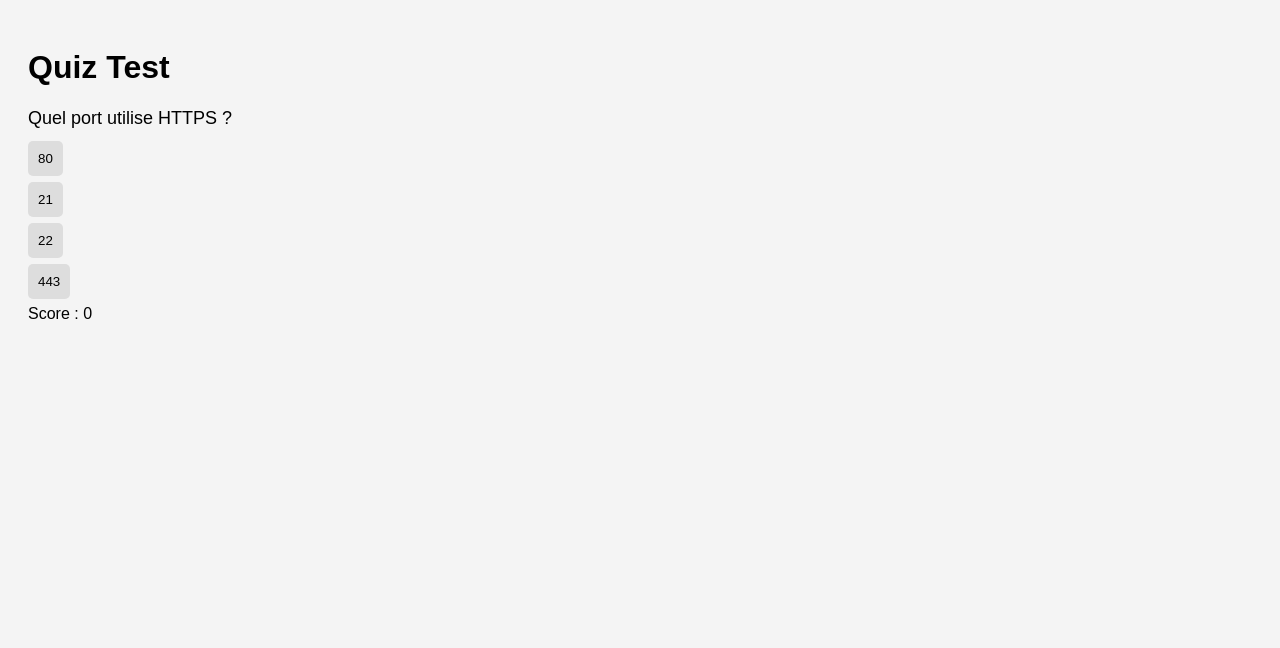
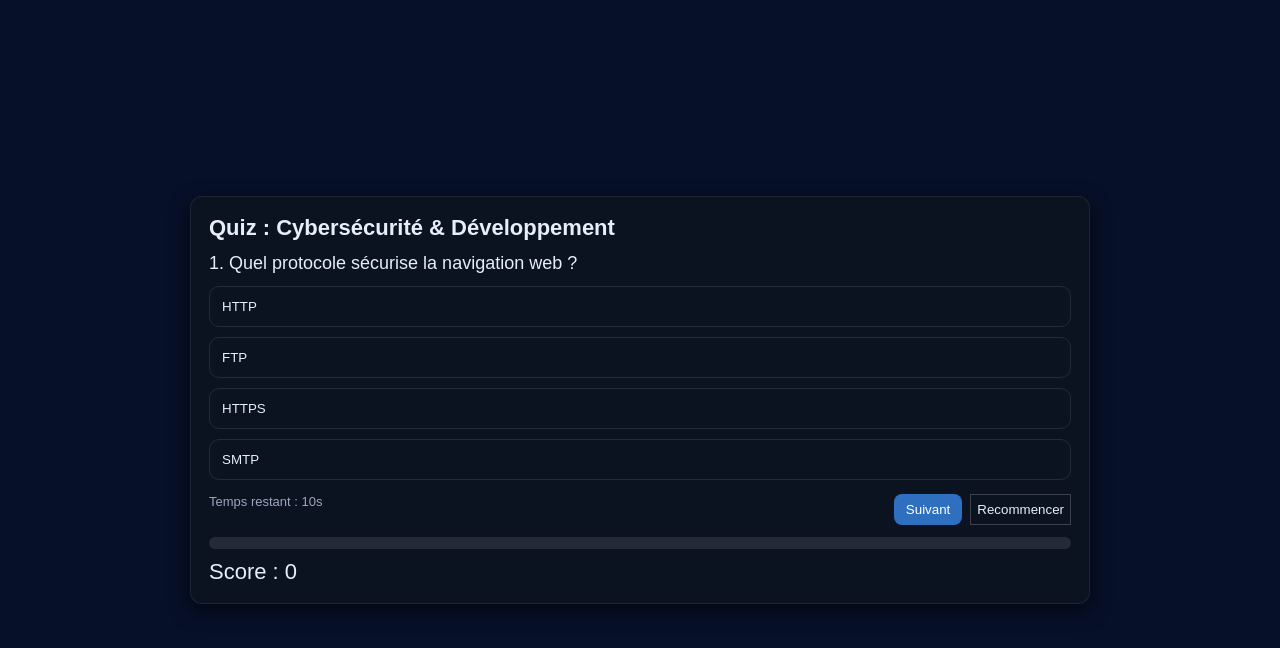
Before and after one commit to quizgam/quizgame, a plain HTML site: page index.html in a window 1280 px wide. Drawn offline with Linux system fonts and the light colour scheme.

Commit message:
Add files via upload

```diff
--- a/index.html
+++ b/index.html
@@ -1,48 +1,161 @@
 <!DOCTYPE html>
 <html lang="fr">
 <head>
-  <meta charset="UTF-8">
-  <title>Mini Quiz Test</title>
+  <meta charset="utf-8" />
+  <meta name="viewport" content="width=device-width,initial-scale=1" />
+  <title>Quiz Cybersécurité & Dev</title>
   <style>
-    body { font-family: Arial, sans-serif; background:#f4f4f4; padding:20px; }
-    .question { font-size:18px; margin-bottom:12px; }
-    .btn { display:block; margin:6px 0; padding:10px; background:#ddd; border:none; cursor:pointer; border-radius:5px; }
-    .btn.correct { background:#4caf50; color:white; }
-    .btn.wrong { background:#f44336; color:white; }
+    :root{--bg:#0f1724;--card:#0b1220;--accent:#2f6fbf;--muted:#9aa7bf;--success:#1fa055;--danger:#e04f5f}
+    *{box-sizing:border-box}
+    body{font-family:Arial, sans-serif;margin:0;min-height:100vh;background:#071029;color:#e6eef8;display:flex;align-items:center;justify-content:center;padding:24px}
+    .wrap{width:100%;max-width:900px}
+    .card{background:#0b1220;border:1px solid rgba(255,255,255,0.08);padding:18px;border-radius:12px;box-shadow:0 6px 20px rgba(0,0,0,0.6)}
+    h1{font-size:22px;margin:0 0 12px}
+    .question{font-size:18px;margin-bottom:12px}
+    .answers{display:flex;flex-direction:column;gap:10px}
+    .btn{background:transparent;border:1px solid rgba(255,255,255,0.1);padding:12px;border-radius:10px;color:inherit;text-align:left;cursor:pointer}
+    .btn:hover{transform:translateY(-3px)}
+    .btn.correct{border-color:var(--success);background:rgba(31,160,85,0.1)}
+    .btn.wrong{border-color:var(--danger);background:rgba(224,79,95,0.1)}
+    .controls{display:flex;gap:8px;margin-top:14px}
+    .small{font-size:13px;color:var(--muted)}
+    .progress{height:12px;background:rgba(255,255,255,0.1);border-radius:8px;overflow:hidden;margin-top:12px}
+    .progress > i{display:block;height:100%;background:linear-gradient(90deg,var(--accent),#5aa0ff);width:0%}
+    .score{font-size:22px;margin-top:10px}
+    .explain{margin-top:10px;color:var(--muted);font-size:14px}
+    button.action{background:var(--accent);color:#fff;border:0;padding:8px 12px;border-radius:8px;cursor:pointer}
+    button.ghost{background:transparent;border:1px solid rgba(255,255,255,0.2);color:#e6eef8}
   </style>
 </head>
 <body>
-  <h1>Quiz Test</h1>
-  <div class="question" id="question">Quel port utilise HTTPS ?</div>
-  <div id="answers"></div>
-  <div id="score">Score : 0</div>
+  <div class="wrap">
+    <div class="card">
+      <h1>Quiz : Cybersécurité & Développement</h1>
+      <div id="question" class="question">Chargement...</div>
+      <div id="answers" class="answers"></div>
 
-  <script>
-    const question = {
-      q: "Quel port utilise HTTPS ?",
-      choices: ["80", "21", "22", "443"],
-      correct: 3
-    };
+      <div class="controls">
+        <div class="small">Temps restant : <span id="timer-display">--</span>s</div>
+        <button id="next-btn" class="action" style="margin-left:auto">Suivant</button>
+        <button id="restart-btn" class="ghost">Recommencer</button>
+      </div>
 
-    let score = 0;
-    const answersEl = document.getElementById("answers");
-    const scoreEl = document.getElementById("score");
+      <div class="explain" id="explain"></div>
+      <div class="progress"><i id="progress-bar"></i></div>
+      <div class="score">Score : <span id="score">0</span></div>
+    </div>
+  </div>
 
-    question.choices.forEach((choice, i) => {
-      const btn = document.createElement("button");
-      btn.textContent = choice;
-      btn.className = "btn";
-      btn.onclick = () => {
-        if (i === question.correct) {
-          btn.classList.add("correct");
-          score += 1;
-        } else {
-          btn.classList.add("wrong");
-        }
-        scoreEl.textContent = "Score : " + score;
-      };
-      answersEl.appendChild(btn);
-    });
-  </script>
+<script>
+// === CONFIGURATION ===
+const config = { timePerQuestion: 15, pointsCorrect: 10, pointsWrong: -2 };
+
+// === QUESTIONS ===
+const questions = [
+  {q:'Quel protocole sécurise la navigation web ?',choices:['HTTP','FTP','HTTPS','SMTP'],correct:2,explanation:'HTTPS chiffre les échanges via TLS/SSL.'},
+  {q:'Quelle commande supprime toutes les lignes d’une table sans supprimer la table ?',choices:['DELETE FROM table;','DROP TABLE;','TRUNCATE TABLE table;','REMOVE FROM table;'],correct:2,explanation:'TRUNCATE est plus rapide que DELETE pour vider une table.'},
+  {q:'Quelle superglobale PHP contient les paramètres d’URL ?',choices:['$_POST','$_GET','$_SESSION','$_COOKIE'],correct:1,explanation:'Les variables passées dans l’URL sont accessibles avec $_GET.'},
+  {q:'phpMyAdmin sert à ?',choices:['Éditer du PHP','Gérer MySQL via le web','Compiler PHP','Analyser le réseau'],correct:1,explanation:'phpMyAdmin est une interface web pour administrer MySQL/MariaDB.'},
+  {q:'Quel port est utilisé par SSH ?',choices:['21','22','80','443'],correct:1,explanation:'SSH utilise par défaut le port TCP 22.'}
+];
+
+// === STATE ===
+let state = {index:0,score:0,answered:0,completed:false,timer:null,remaining:config.timePerQuestion};
+
+// === UI refs ===
+const qEl=document.getElementById('question');
+const answersEl=document.getElementById('answers');
+const scoreEl=document.getElementById('score');
+const explainEl=document.getElementById('explain');
+const nextBtn=document.getElementById('next-btn');
+const restartBtn=document.getElementById('restart-btn');
+const timerDisplay=document.getElementById('timer-display');
+const progressBar=document.getElementById('progress-bar');
+
+// === FUNCTIONS ===
+function render(){
+  explainEl.textContent='';
+  const q=questions[state.index];
+  qEl.textContent=`${state.index+1}. ${q.q}`;
+  answersEl.innerHTML='';
+  q.choices.forEach((c,i)=>{
+    const btn=document.createElement('button');
+    btn.className='btn';
+    btn.textContent=c;
+    btn.dataset.idx=i;
+    btn.onclick=onAnswer;
+    answersEl.appendChild(btn);
+  });
+  updateProgress();
+  prepareTimer();
+}
+
+function onAnswer(e){
+  if(state.completed)return;
+  const chosen=Number(e.currentTarget.dataset.idx);
+  const q=questions[state.index];
+  Array.from(answersEl.children).forEach(b=>b.disabled=true);
+  if(chosen===q.correct){
+    e.currentTarget.classList.add('correct');
+    state.score+=config.pointsCorrect;
+  } else {
+    e.currentTarget.classList.add('wrong');
+    const correctBtn=answersEl.children[q.correct];
+    if(correctBtn)correctBtn.classList.add('correct');
+    state.score+=config.pointsWrong;
+  }
+  explainEl.textContent=q.explanation;
+  state.answered++;
+  scoreEl.textContent=state.score;
+  clearTimer();
+  setTimeout(nextQuestion,1500);
+}
+
+function nextQuestion(){
+  if(state.index<questions.length-1){state.index++;render();}
+  else finish();
+}
+function finish(){
+  state.completed=true;
+  qEl.textContent='Quiz terminé !';
+  explainEl.textContent=`Score final : ${state.score}`;
+  clearTimer();
+  progressBar.style.width='100%';
+}
+function restart(){
+  state={index:0,score:0,answered:0,completed:false,timer:null,remaining:config.timePerQuestion};
+  scoreEl.textContent=0;
+  render();
+}
+function updateProgress(){
+  const pct=Math.round((state.index/questions.length)*100);
+  progressBar.style.width=pct+'%';
+}
+function prepareTimer(){
+  clearTimer();
+  if(config.timePerQuestion<=0){timerDisplay.textContent='—';return;}
+  state.remaining=config.timePerQuestion;
+  timerDisplay.textContent=state.remaining;
+  state.timer=setInterval(()=>{
+    state.remaining--;
+    timerDisplay.textContent=state.remaining;
+    if(state.remaining<=0){
+      clearTimer();
+      explainEl.textContent='Temps écoulé. '+questions[state.index].explanation;
+      state.score+=config.pointsWrong;
+      scoreEl.textContent=state.score;
+      setTimeout(nextQuestion,1500);
+    }
+  },1000);
+}
+function clearTimer(){if(state.timer){clearInterval(state.timer);state.timer=null;timerDisplay.textContent='--';}}
+
+// === EVENTS ===
+nextBtn.onclick=()=>{if(!state.completed)nextQuestion();else restart();}
+restartBtn.onclick=restart;
+
+// === INIT ===
+render();
+</script>
 </body>
 </html>
```
